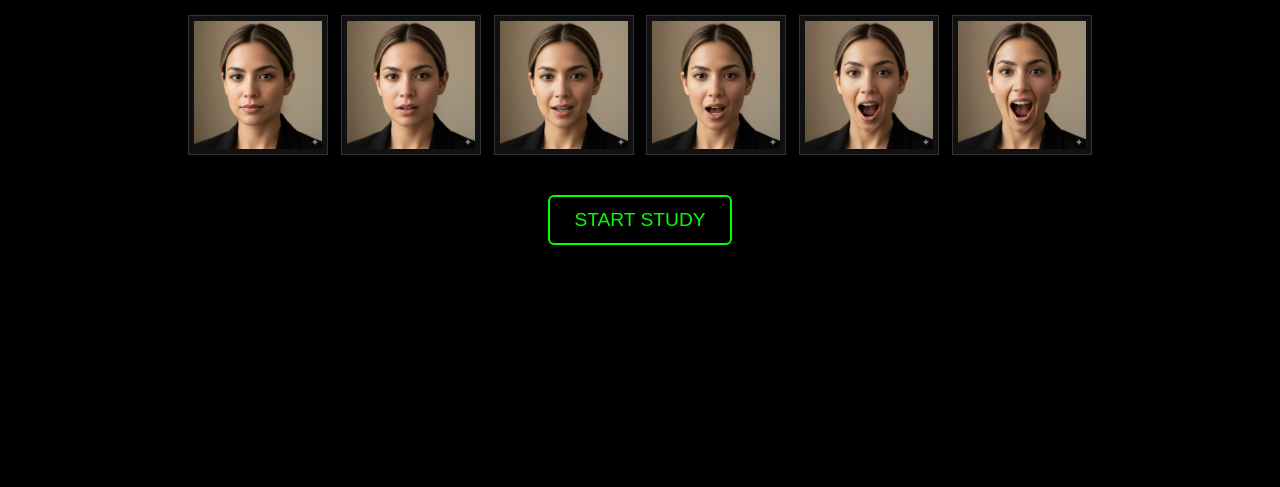
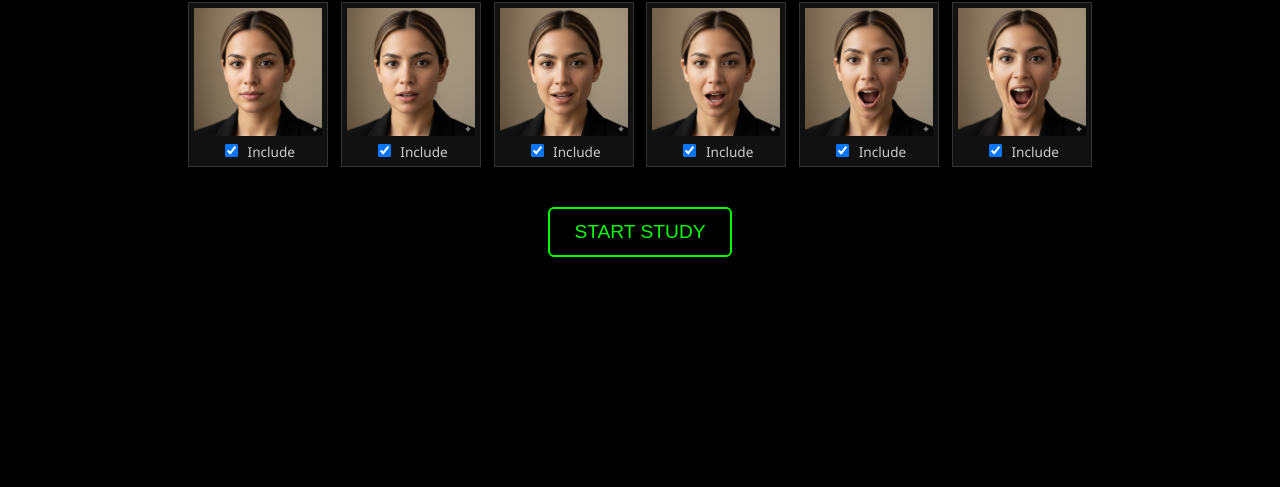
Before and after one commit to giueseppepalminteri/mri-tools, a plain HTML site: page docs/tmj/index.html in a window 1280 px wide. Shown: the part 313-800 px from the top of the page. Drawn offline with Linux system fonts and the light colour scheme.

Commit message:
checkbox

```diff
--- a/docs/tmj/index.html
+++ b/docs/tmj/index.html
@@ -114,6 +114,19 @@
             display: block;
         }
 
+        .preview-item label {
+            display: block;
+            margin-top: 5px;
+            font-size: 0.85rem;
+            color: #ccc;
+            text-align: center;
+            cursor: pointer;
+        }
+
+        .preview-item input[type="checkbox"] {
+            margin-right: 6px;
+        }
+
         /* --- PRESENTATION MODE --- */
         #presentation-screen {
             display: none;
@@ -183,12 +196,30 @@
             <div id="preview-screen">
                 <h1 style="color: #ccc;">TMJ STUDY PREVIEW</h1>
                 <div class="grid-container">
-                    <div class="preview-item"><img src="phase1.jpg"></div>
-                    <div class="preview-item"><img src="phase2.jpg"></div>
-                    <div class="preview-item"><img src="phase3.jpg"></div>
-                    <div class="preview-item"><img src="phase4.jpg"></div>
-                    <div class="preview-item"><img src="phase5.jpg"></div>
-                    <div class="preview-item"><img src="phase6.jpg"></div>
+                    <div class="preview-item">
+                        <img src="phase1.jpg">
+                        <label><input type="checkbox" class="phase-checkbox" data-index="0" checked> Include</label>
+                    </div>
+                    <div class="preview-item">
+                        <img src="phase2.jpg">
+                        <label><input type="checkbox" class="phase-checkbox" data-index="1" checked> Include</label>
+                    </div>
+                    <div class="preview-item">
+                        <img src="phase3.jpg">
+                        <label><input type="checkbox" class="phase-checkbox" data-index="2" checked> Include</label>
+                    </div>
+                    <div class="preview-item">
+                        <img src="phase4.jpg">
+                        <label><input type="checkbox" class="phase-checkbox" data-index="3" checked> Include</label>
+                    </div>
+                    <div class="preview-item">
+                        <img src="phase5.jpg">
+                        <label><input type="checkbox" class="phase-checkbox" data-index="4" checked> Include</label>
+                    </div>
+                    <div class="preview-item">
+                        <img src="phase6.jpg">
+                        <label><input type="checkbox" class="phase-checkbox" data-index="5" checked> Include</label>
+                    </div>
                 </div>
                 <button class="btn start-btn" onclick="startPresentation()">START STUDY</button>
             </div>
@@ -215,6 +246,7 @@
 
         let currentIdx = 0;
         let isStarted = false;
+        let activePhases = studyPhases;
 
         const zoomSelect = document.getElementById('zoom-select');
         const scalingWrapper = document.getElementById('scaling-wrapper');
@@ -224,6 +256,13 @@
         const mainImg = document.getElementById('main-img');
         const mainText = document.getElementById('instruction-text');
         const homeBtn = document.getElementById('home-btn');
+        const phaseCheckboxes = Array.from(document.querySelectorAll('.phase-checkbox'));
+
+        function getSelectedPhases() {
+            return phaseCheckboxes
+                .filter(cb => cb.checked)
+                .map(cb => studyPhases[Number(cb.dataset.index)]);
+        }
 
         // Populate Zoom List (30% to 130%)
         for (let i = 30; i <= 130; i += 10) {
@@ -247,7 +286,7 @@
 
         function handleAdvance() {
             if (!isStarted) return;
-            if (currentIdx === studyPhases.length - 1) {
+            if (currentIdx === activePhases.length - 1) {
                 goHome();
             } else {
                 currentIdx++;
@@ -275,6 +314,13 @@
         });
 
         function startPresentation() {
+            const selected = getSelectedPhases();
+            if (selected.length === 0) {
+                alert('Please select at least one image before starting the study.');
+                return;
+            }
+
+            activePhases = selected;
             currentIdx = 0;
             isStarted = true;
             previewScreen.style.display = 'none';
@@ -286,6 +332,7 @@
 
         function goHome() {
             isStarted = false;
+            activePhases = studyPhases;
             previewScreen.style.display = 'block';
             presentationScreen.style.display = 'none';
             homeBtn.style.display = 'none';
@@ -293,8 +340,8 @@
         }
 
         function updateDisplay() {
-            mainImg.src = studyPhases[currentIdx].img;
-            mainText.innerText = studyPhases[currentIdx].text;
+            mainImg.src = activePhases[currentIdx].img;
+            mainText.innerText = activePhases[currentIdx].text;
         }
     </script>
 </body>
```
